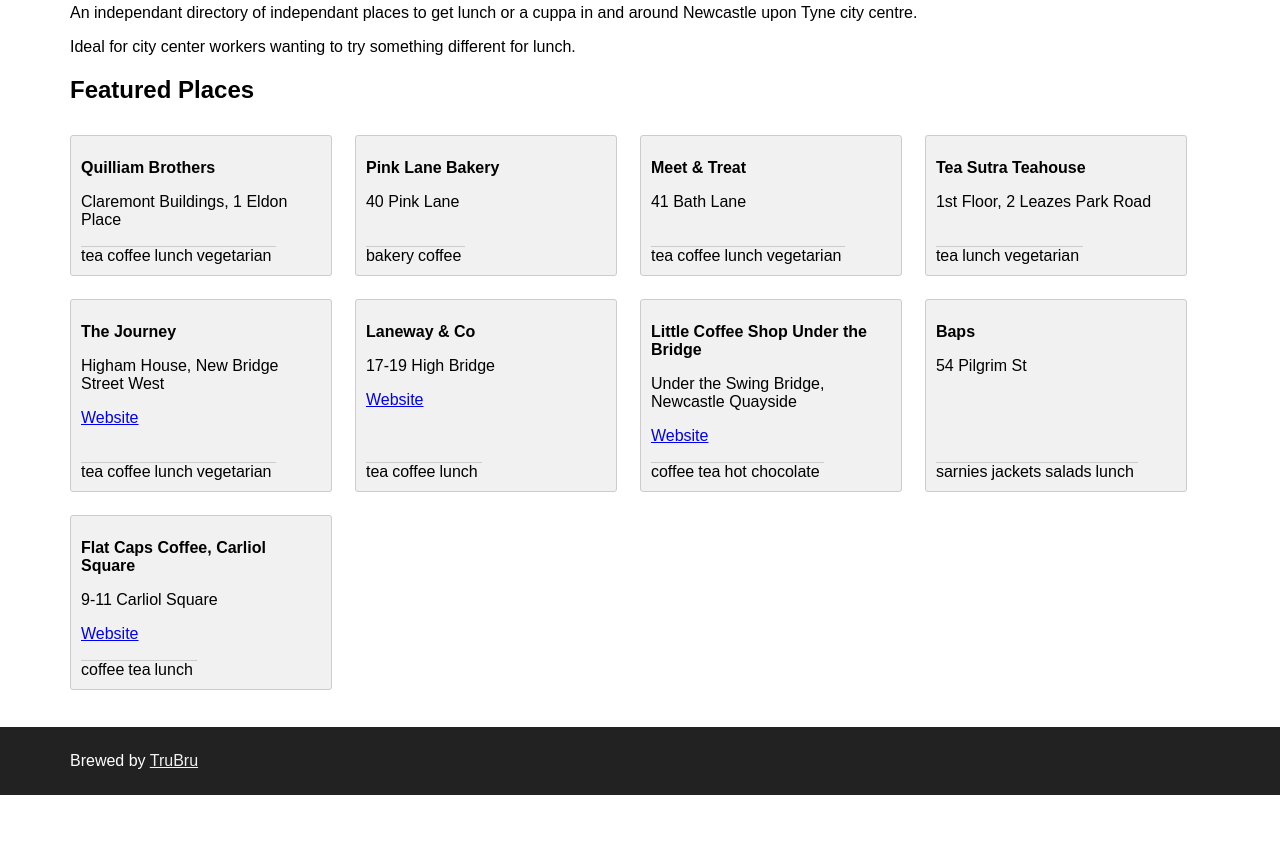
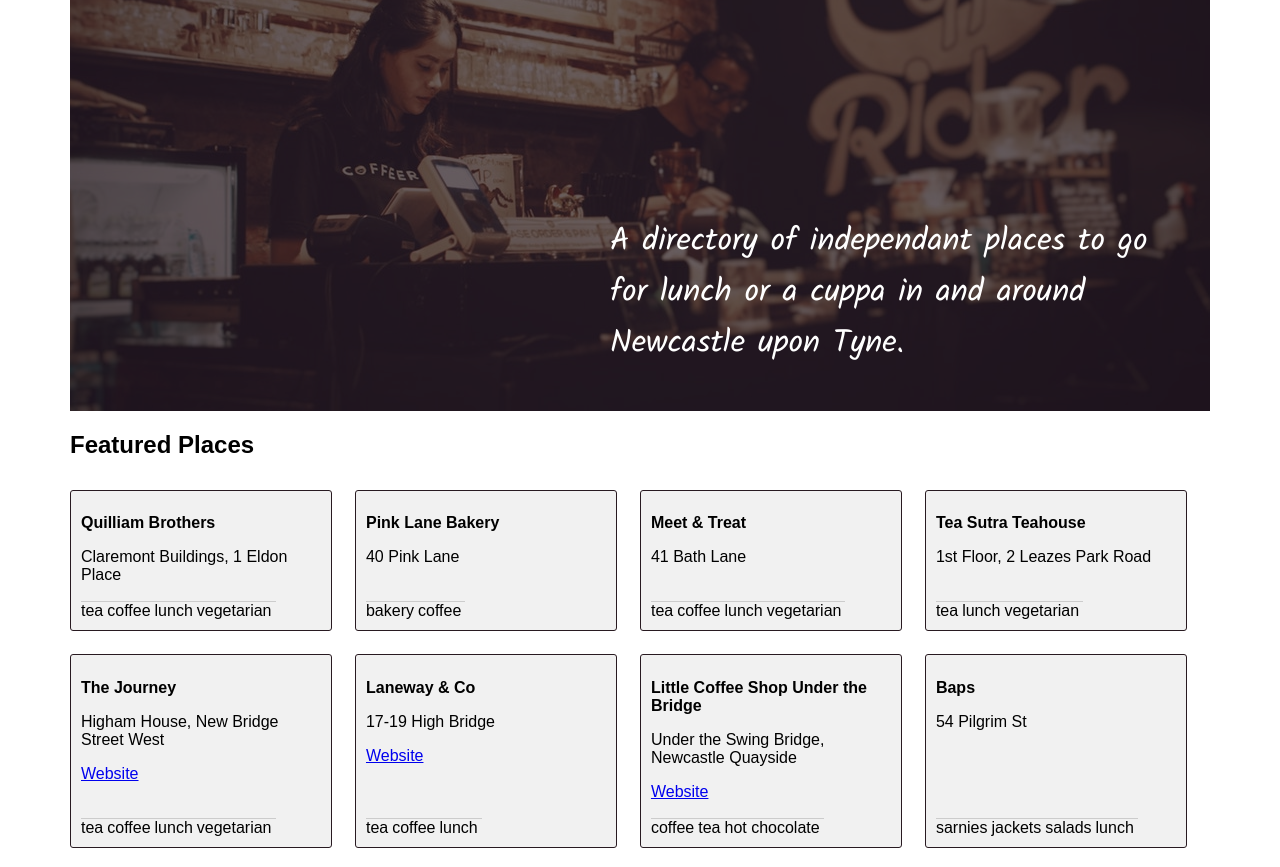
Before and after one commit to trubru/LunchNE1, a plain HTML site: page index.html in a window 1280 px wide. Shown: the part 107-974 px from the top of the page. Before the commit the page ends 914 px from the top, so only its background shows below. Drawn offline with Linux system fonts and the light colour scheme.

Commit message:
Added hero image

```diff
--- a/css/style.css
+++ b/css/style.css
@@ -1,17 +1,46 @@
 body {
-    margin: 1% 0;
+    margin: 0;
     font-family: sans-serif;
 }
-footer {
+footer.site {
     margin-top: 25px;
     padding: 25px 0;
     background: #222;
     color: #fff;
 }
-footer a {
+footer.site a {
     color: #f1f1f1;
 }
 main {
+}
+
+.hero {
+    position: relative;
+    height: 500px;
+    background-color: rgb(40, 26, 33);
+    background-image: url(../images/hero.jpeg);
+    background-position: bottom;
+    color: #fff;
+}
+.hero::before {
+    content: "";
+    position: absolute;
+    top: 0;
+    left: 0;
+    width: 100%;
+    height: 100%;
+    background: rgba(40, 26, 33, 0.7);
+    z-index: 1;
+}
+
+.hero .description {
+    position: absolute;
+    bottom: 10px;
+    right: 30px;
+    width: 50%;
+    z-index: 1;
+    font-family: 'Kalam', cursive;
+    font-size: 2em;
 }
 .wrap
 {
@@ -33,7 +62,7 @@ main {
     margin: 1%;
     box-sizing: border-box;
     padding: 10px 10px 30px 10px;
-    border: 1px solid #ccc;
+    border: 1px solid rgb(40, 26, 33);
     border-radius: 3px;
     background: #f1f1f1;
 }
--- a/index.html
+++ b/index.html
@@ -1,7 +1,8 @@
 <!Doctype html>
 <html>
     <head>
-        <title>Independant places to get lunch or a cuppa in and around Newcastle upon Tyne city centre - CuppaNE1?</title>
+        <title>A directory of independant places to go for lunch or a cuppa in and around Newcastle upon Tyne - LunchNE1?</title>
+        <link href="https://fonts.googleapis.com/css?family=Kalam" rel="stylesheet">
         <link rel="stylesheet" href="css/style.css" />
     </head>
     <body>
@@ -15,16 +16,20 @@
         </header>
         <main>
             <div class="wrap">
-                <h1>LunchNE1?</h1>
-                <p>An independant directory of independant places to get lunch or a cuppa in and around Newcastle upon Tyne city centre.</p>
-                <p>Ideal for city center workers wanting to try something different for lunch.</p>
+                <div class="hero">
+                    <div class="description">
+                        <p>A directory of independant places to go for lunch or a cuppa in and around Newcastle upon Tyne.</p>
+                    </div>
+                </div>
                 <h2>Featured Places</h2>
                 <ul id="directory" class="cards"></ul>
             </div>
         </main>
-        <footer>
+        <footer class="site">
             <div class="wrap">
-                Brewed by <a href="http://trubru.co.uk/">TruBru</a>
+                <p>&copy; Copyright LunchNE1 <script>document.write(new Date().getFullYear());</script></p>
+                <p>Brewed by <a href="http://trubru.co.uk/">TruBru</a></p>
+                <p><small>Credits: hero image Photo by Afta Putta Gunawan from Pexels https://www.pexels.com/photo/coffee-shop-702251/</small></p>
             </div>
         </footer>
 
```
Also changed, not shown: images/hero.jpeg (added).
